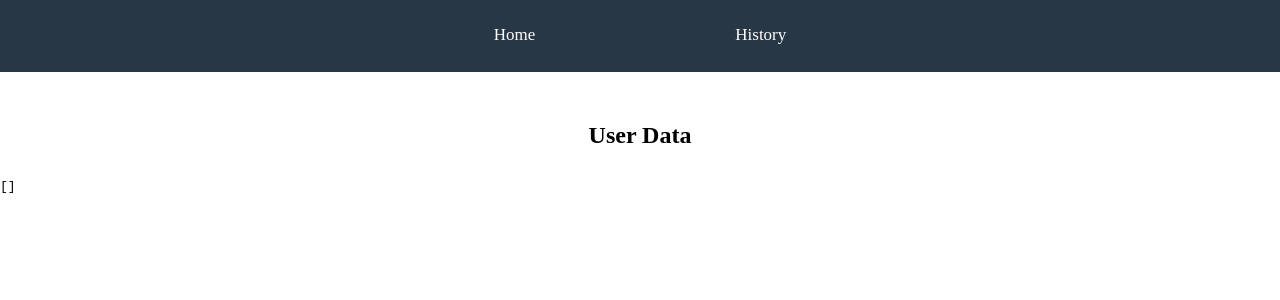
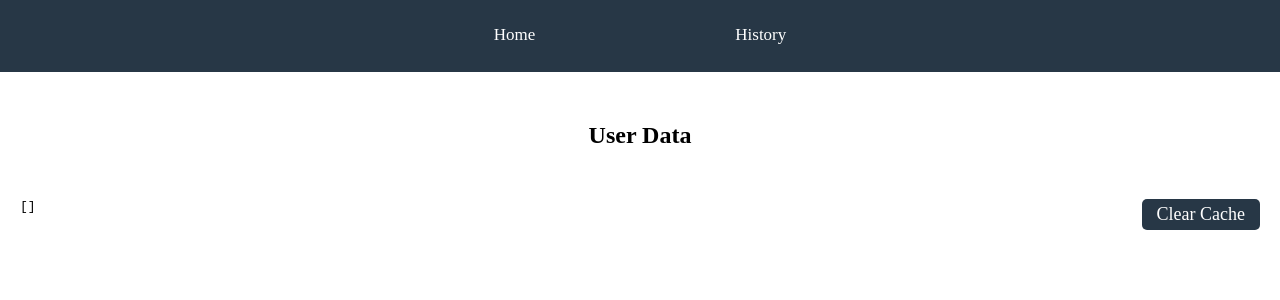
Before and after one commit to Moynol-Hasan/React_Project, a React (Vite) app: page /List in a window 1280 px wide. Shown: the top 300 px of the page. Built offline with nearby package versions, Linux system fonts and the light colour scheme.

Commit message:
Changes make in button

```diff
--- a/index.html
+++ b/index.html
@@ -4,7 +4,7 @@
     <meta charset="UTF-8" />
     <link rel="icon" type="image/svg+xml" href="/vite.svg" />
     <meta name="viewport" content="width=device-width, initial-scale=1.0" />
-    <title>Vite + React</title>
+    <title>React Project</title>
   </head>
   <body>
     <div id="root"></div>
--- a/src/App.css
+++ b/src/App.css
@@ -177,3 +177,10 @@ input[type=text], input[type=password], input[type=number]{
 .possible-values{
   list-style: none;
 }
+
+.json-list
+{
+  display: flex;
+  justify-content: space-between;
+  margin: 20px;
+}
--- /dev/null
+++ b/src/components/Button/Clear_Button.jsx
@@ -0,0 +1,18 @@
+import React from "react";
+
+const Clear_Button = () => {
+
+  const handleClear = () => {
+    localStorage.clear();
+  };
+
+  return (
+    <div>
+      <button className="initial-btn" onClick={handleClear}>
+        Clear Cache
+      </button>
+    </div>
+  );
+};
+
+export default Clear_Button;
--- a/src/components/List/List.jsx
+++ b/src/components/List/List.jsx
@@ -1,5 +1,6 @@
 import React, { useState, useEffect } from "react";
 import Navbar from "../Navbar/Navbar";
+import Clear_Button from "../Button/Clear_Button";
 
 const List = () => {
   const [updatedUser, setUpdatedUser] = useState([]);
@@ -11,11 +12,16 @@ const List = () => {
     }
   }, []);
 
+
   return (
     <>
       <Navbar />
       <h2 className="userDataCaption">User Data</h2>
-      <pre>{JSON.stringify(updatedUser, null, 2)}</pre>
+
+      <div className="json-list">
+        <pre>{JSON.stringify(updatedUser, null, 2)}</pre>
+        <Clear_Button />
+      </div>
     </>
   );
 };
```
